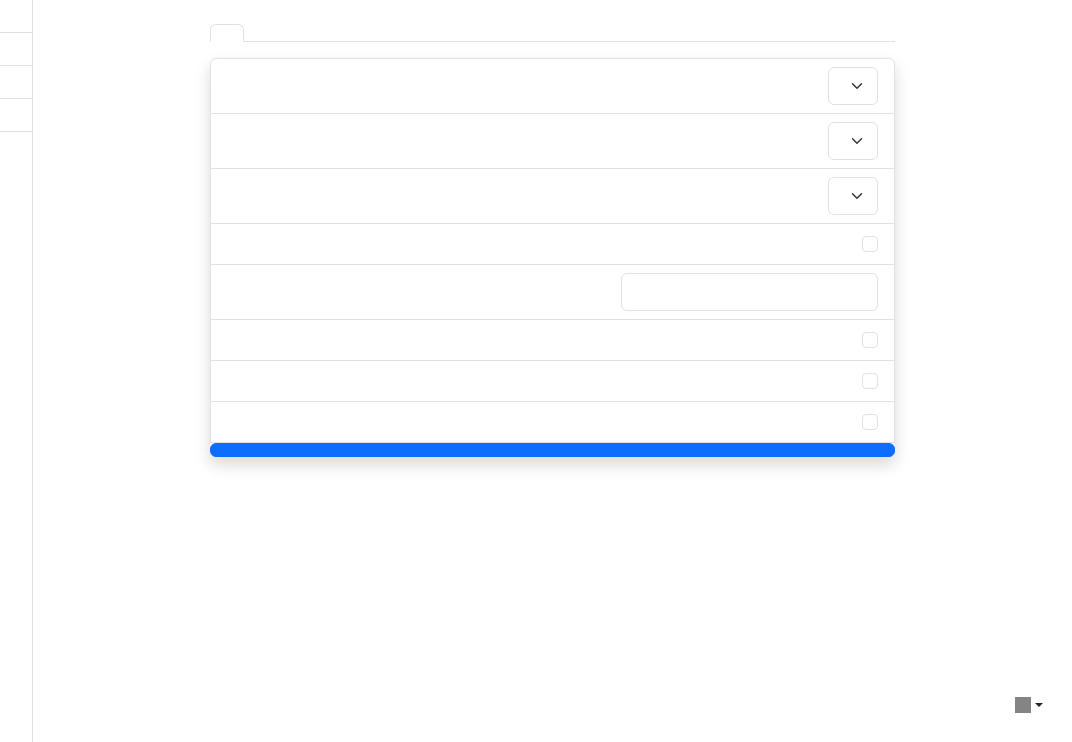
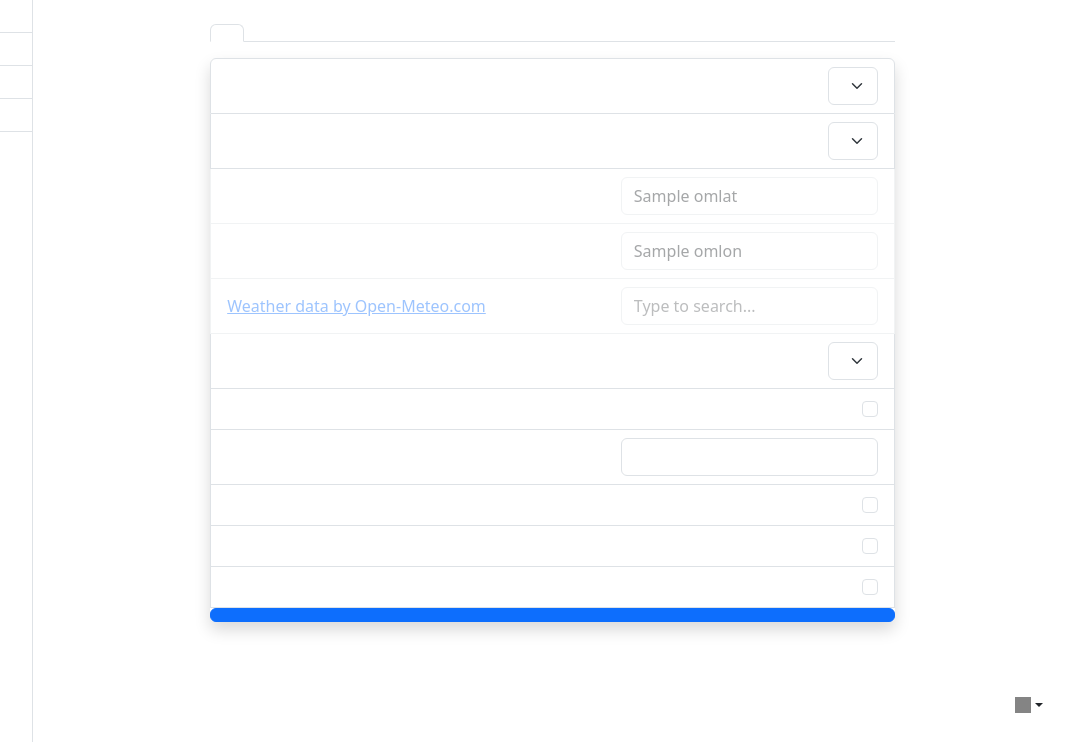
Before and after one commit to ktostam/HaierPi, a Flask app: template templates/settings.html in a window 1280 px wide. Shown: the part 58-800 px from the top of the page, without its empty margins (208-1280 px from the left). Run offline with Flask 2, Linux system fonts and the light colour scheme; the template is opened without the code that fills it: most values are stand-ins (such as "Sample title", 1, 10 or a date in 2020); lists and menus that the app fills with data are empty; some libraries are stand-ins or nearby versions.

Commit message:
openmeteo

```diff
--- a/templates/index.html
+++ b/templates/index.html
@@ -330,7 +330,7 @@
                                 <div class="card-body">
 					<h2 class="card-title"><i class="icoheat"></i>{{ _('Heating - setpoint: ') }}<b id="setpoint">N.A.</b>&#8451;</h2>
 					<p class="card-text">{{ _('Inside temp: ') }}<b id="intemp">N.A.</b>&#8451;</p>
-					<p class="card-text" >{{ _('Outside temp: ') }}<b id="outtemp">N.A.</b>&#8451;</p>
+					<p class="card-text" >{{ _('Outside temp: ') }}<b id="outtemp">N.A.</b>&#8451;{% if outsidetemp == 'openmeteo' %} <a href="https://open-meteo.com/">Weather data by Open-Meteo.com</a>{% endif %}</p>
 					<p class="card-text" >{{ _('Heating-curve: ') }}<b id="hcurve">N.A.</b>&#8451;</p>
                                 </div>
 				<div class="card-footer"><a class="btn btn-primary btn-lm float-sm-start" id="heat" onclick="tempchange('heat', '0')" href="#!">{{ _('Change') }}</a>
--- a/templates/settings.html
+++ b/templates/settings.html
@@ -25,7 +25,21 @@
     	    opacity: 0.4;
 	}
     </style>
-		    <script>
+				    <script>
+			    function outsidetempselect() {
+				var actualoutsidetemp=$("#outsidetemp option:selected").val();
+					switch(actualoutsidetemp) {
+						case "openmeteo":
+							$("#divomlat").removeClass("disableddiv");
+							$("#divomlon").removeClass("disableddiv");
+							$("#divomtown").removeClass("disableddiv");
+							break;
+						default:
+							$("#divomlat").addClass("disableddiv");
+                                                	$("#divomlon").addClass("disableddiv");
+                                                	$("#divomtown").addClass("disableddiv");
+					}
+			}
 			    function hcurve_change(){
 					var actualhcurve=$("#heatingcurve option:selected").val();
 								console.log(actualhcurve);
@@ -63,6 +77,34 @@
 
 					}
 			    }
+			    function city_select() {
+				const latlon=$("#citysearch").val().split(';')
+				console.log(latlon)
+				$("#latitude").val(latlon[0])
+                                $("#longitude").val(latlon[1])
+
+							}
+			    function city_search() {
+				var name = $("#citysearch").val()
+				var curloc = navigator.languages[1];
+				console.log(name)
+				$.get('https://geocoding-api.open-meteo.com/v1/search?name='+name+'&count=10&language='+curloc+'&format=json', function(data) {
+				console.log(data.results)
+				                                        $('#foundcity').empty();
+				for (let i in data.results) {
+					$('#foundcity').append("<option value='"+data.results[i].latitude+";"+data.results[i].longitude+"'>"+data.results[i].name+", "+data.results[i].country+"");
+  					console.log(data.results[i].name);
+					console.log(data.results[i].country);
+				}
+                                //        if ( data.output == 'active' ) {
+                                //$('#startlogbutton').text("Stop logging")
+                                //$('#startlogbutton').attr("onclick", "start_log('stop')")
+                                //                } else {
+                                //$('#startlogbutton').text("Start logging")
+                                //$('#startlogbutton').attr("onclick", "start_log('restart')")                                        }
+
+                                                       })
+							}
 			    function manual_hcurve(){
 				$('#hcman').val($('#hcmn20').val() + ',' + $('#hcmn15').val() + ',' + $('#hcmn10').val() + ',' + $('#hcmn5').val() + ',' + $('#hcm0').val() + ',' + $('#hcmp5').val() + ',' + $('#hcmp10').val() + ',' + $('#hcmp15').val())
 							}
@@ -177,16 +219,66 @@ window.onload = onloadsave;
                         <div class="row align-items-center">
                             <div class="col">
 				    <strong class="mb-0">{{ _('Outside temperature sensor') }}</strong>
-				<p class="text-muted mb-0">{{ _('What temperature sensor you using (ha - for home assistant entity, builtin - for physically connect DS18b20 sensor') }}</p>
+				<p class="text-muted mb-0">{{ _('What temperature sensor you using (ha - for home assistant entity, builtin - for physically connect DS18b20 sensor, Tao - for built-in pump ambient sensor, Open Meteo - for online weather service ( you need to provide the coordinates of your town )') }}</p>
                             </div>
                             <div class="col-auto">
                                 <div class="custom-control custom-switch">
-                                    <select class="form-select" aria-label="outsidetemp" name="SETTINGS$outsidetemp" value="{{ outsidetemp }}">
+                                    <select id="outsidetemp" class="form-select" aria-label="outsidetemp" name="SETTINGS$outsidetemp" value="{{ outsidetemp }}" onchange="outsidetempselect()">
 					    <option value="ha"{% if outsidetemp == 'ha' %} selected {% endif %}>{{ _('HA') }}</option>
 					<option value="builtin"{% if outsidetemp == 'builtin' %} selected {% endif %}>{{ _('Builtin') }}</option>
+                                            <option value="tao"{% if insidetemp == 'tao' %} selected {% endif %}>{{ _('Tao') }}</option>
+                                            <option value="openmeteo"{% if insidetemp == 'openmeteo' %} selected {% endif %}>{{ _('Open Meteo') }}</option>
                                     </select>
                                     <span class="custom-control-label"></span>
                                 </div>
+                            </div>
+                        </div>
+                    </div>
+                    <div id="divomlat" class="list-group-item {% if insidetemp != "openmeteo" %}
+                                                        disableddiv
+                                                      {% endif %}">
+                        <div class="row align-items-center">
+                            <div class="col">
+                                    <strong class="mb-0">{{ _('Coordinates') }}</strong>
+                                    <p class="text-muted mb-0">{{ _('Latitude') }}</p>
+                            </div>
+                            <div class="col-auto">
+                                <div class="custom-control custom-switch">
+					<input type="text" class="form-control" id="latitude" name="SETTINGS$omlat" aria-describedby="omlat" value="{{ omlat }}">
+                                    <span class="custom-control-label"></span>
+                                </div>
+                            </div>
+                        </div>
+                    </div>
+                    <div id="divomlon" class="list-group-item {% if insidetemp != "openmeteo" %}
+                                                        disableddiv
+                                                      {% endif %}">
+                        <div class="row align-items-center">
+                            <div class="col">
+                                    <strong class="mb-0">{{ _('Coordinates') }}</strong>
+                                    <p class="text-muted mb-0">{{ _('Longitude') }}</p>
+                            </div>
+                            <div class="col-auto">
+                                <div class="custom-control custom-switch">
+					<input type="text" class="form-control" id="longitude" name="SETTINGS$omlon" aria-describedby="omlon" value="{{ omlon }}">
+                                    <span class="custom-control-label"></span>
+                                </div>
+                            </div>
+                        </div>
+                    </div>
+                    <div id="divomtown" class="list-group-item {% if insidetemp != "openmeteo" %}
+                                                        disableddiv
+                                                      {% endif %}">
+                        <div class="row align-items-center">
+                            <div class="col">
+                                    <strong class="mb-0">{{ _('Find coordinates by name') }}</a></strong>
+                                    <p class="text-muted mb-0">{{ _('Name the town') }} <a href="https://open-meteo.com/">Weather data by Open-Meteo.com</a></p>
+                            </div>
+                            <div class="col-auto">
+<input class="form-control" list="foundcity" id="citysearch" oninput="city_search()" onchange="city_select()" placeholder="Type to search...">
+<datalist id="foundcity">
+  <option value="...">
+</datalist>
                             </div>
                         </div>
                     </div>
```
Also changed, not shown: main.py (+9 -1 lines).
